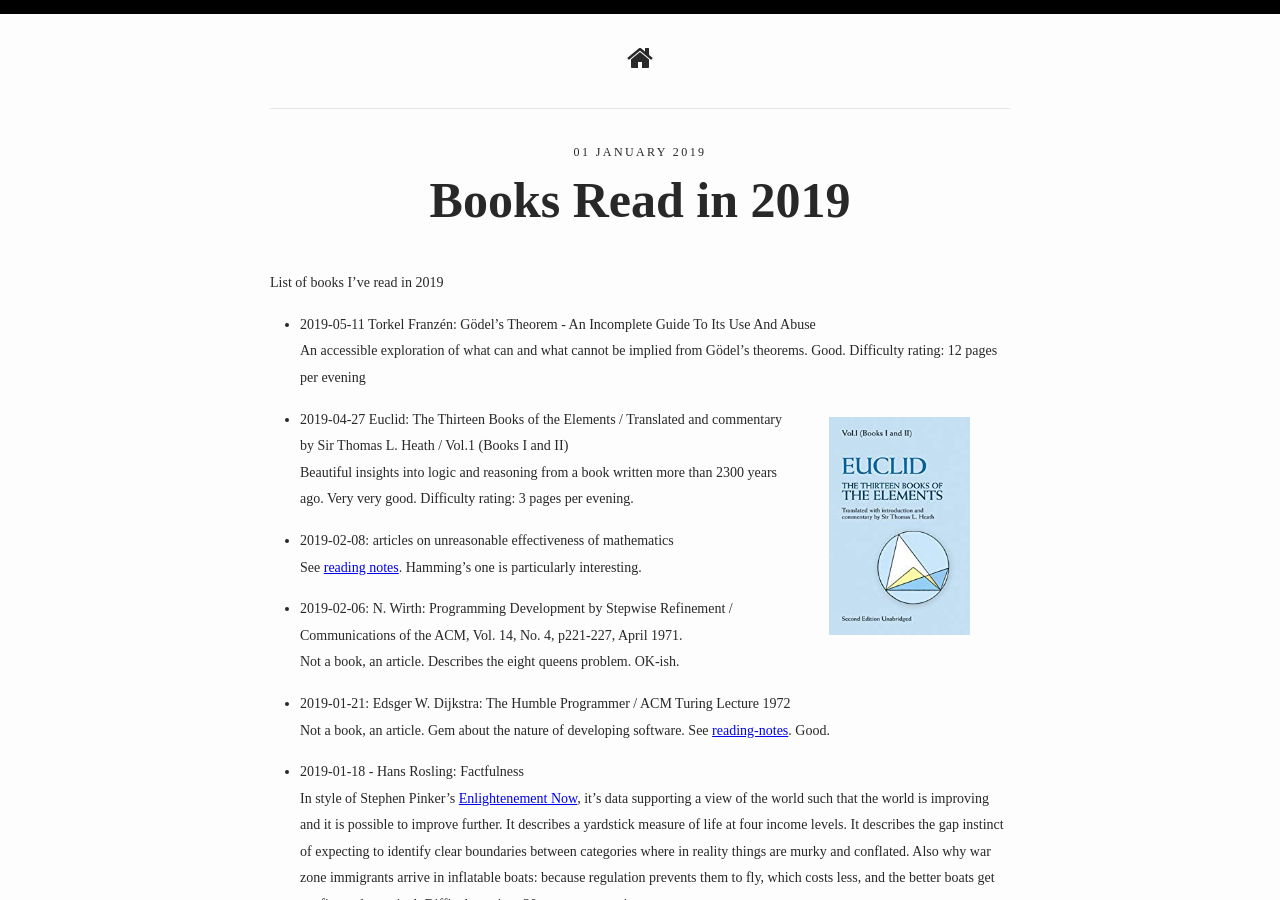
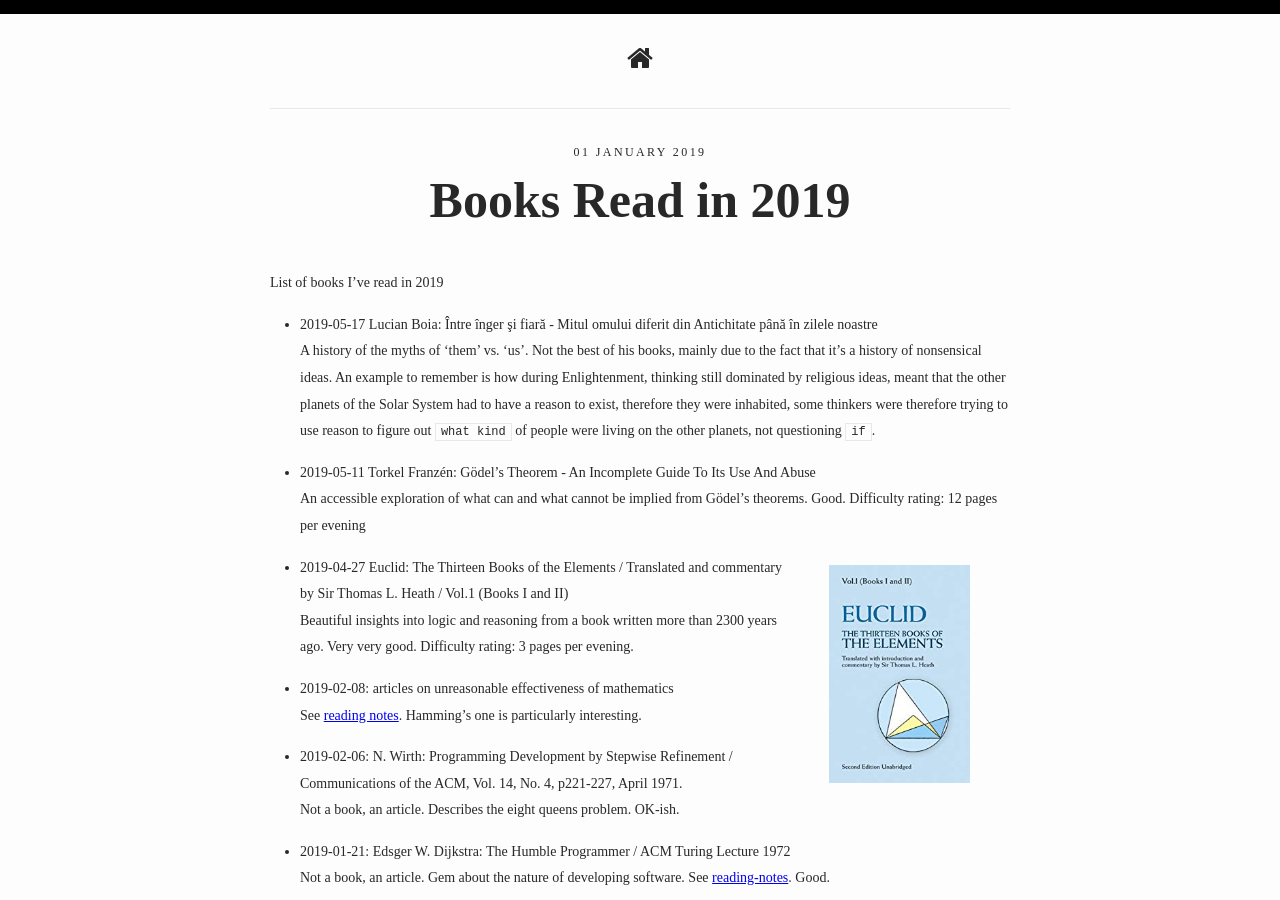
Before and after one commit to bajamircea/bajamircea.github.io, a Jekyll site: the page built from _posts/2019-01-01-read.markdown, in a window 1280 px wide and 900 px high. Built offline with Jekyll 4.4.1, drawn with Linux system fonts in a browser that asks for light colours; nearby versions of some CDN libraries.

Commit message:
Books read 2019

```diff
--- a/_posts/2019-01-01-read.markdown
+++ b/_posts/2019-01-01-read.markdown
@@ -6,6 +6,15 @@ categories: read book
 
 List of books I've read in 2019
 
+
+- 2019-05-17 Lucian Boia: Între înger şi fiară - Mitul omului diferit din Antichitate până în zilele noastre
+: A history of the myths of 'them' vs. 'us'. Not the best of his books, mainly
+due to the fact that it's a history of nonsensical ideas. An example to
+remember is how during Enlightenment, thinking still dominated by religious
+ideas, meant that the other planets of the Solar System had to have a reason to
+exist, therefore they were inhabited, some thinkers were therefore trying to
+use reason to figure out `what kind` of people were living on the other planets,
+not questioning `if`.
 
 - 2019-05-11 Torkel Franzén: Gödel's Theorem - An Incomplete Guide To Its Use And Abuse
 : An accessible exploration of what can and what cannot be implied from
```
